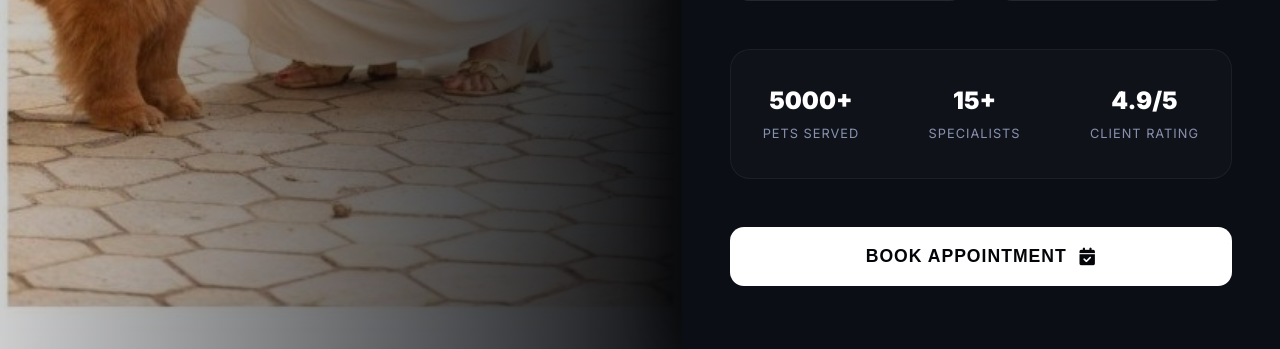
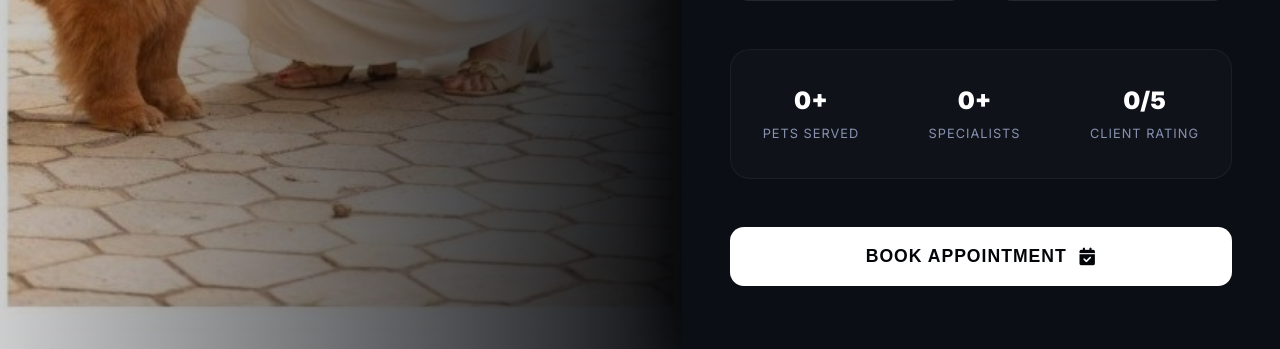
Before and after one commit to SELVAKUMAR-ANALYST/VetSphere, a Django app: page /about/ in a window 1280 px wide. Shown: the part 807-1156 px from the top of the page. Run offline with Django 5.2, Linux system fonts and the light colour scheme; data that the repository does not hold is empty.

Commit message:
feat: make about page stats dynamic based on real DB data

```diff
--- a/dashboard/views.py
+++ b/dashboard/views.py
@@ -133,9 +133,25 @@ def contact_view(request):
     return render(request, "contact.html", {"form": form})
 
 
+
 @user_passes_test(is_admin, login_url="admin_login")
 def admin_message_list(request):
     messages = ContactMessage.objects.all().order_by("-created_at")
     return render(
         request, "dashboard/admin_message_list.html", {"contact_messages": messages}
     )
+
+
+def about_view(request):
+    from django.db.models import Avg
+    from bookings.models import Booking, Review
+    total_bookings = Booking.objects.count()
+    total_staff = User.objects.filter(is_staff=True).count()
+    avg_rating = Review.objects.aggregate(Avg('rating'))['rating__avg'] or 0
+
+    context = {
+        "total_bookings": total_bookings,
+        "total_staff": total_staff,
+        "avg_rating": round(avg_rating, 1),
+    }
+    return render(request, "about.html", context)
--- a/pet_care_management/urls.py
+++ b/pet_care_management/urls.py
@@ -20,7 +20,7 @@ from django.urls import path, include
 from accounts.views import dashboard
 from bookings.views import services_view
 from django.views.generic import TemplateView
-from dashboard.views import contact_view
+from dashboard.views import contact_view, about_view
 
 from django.conf import settings
 from django.conf.urls.static import static
@@ -36,7 +36,7 @@ urlpatterns = [
     path("dashboard/", dashboard, name="dashboard"),
     path(
         "about/",
-        TemplateView.as_view(template_name="about.html"),
+        about_view,
         name="about",
     ),
     path(
--- a/templates/about.html
+++ b/templates/about.html
@@ -60,15 +60,15 @@
 
             <div class="stats-bar">
                 <div class="stat-item">
-                    <span class="stat-num">5000+</span>
+                    <span class="stat-num">{{ total_bookings }}+</span>
                     <span class="stat-label">Pets Served</span>
                 </div>
                 <div class="stat-item">
-                    <span class="stat-num">15+</span>
+                    <span class="stat-num">{{ total_staff }}+</span>
                     <span class="stat-label">Specialists</span>
                 </div>
                 <div class="stat-item">
-                    <span class="stat-num">4.9/5</span>
+                    <span class="stat-num">{{ avg_rating }}/5</span>
                     <span class="stat-label">Client Rating</span>
                 </div>
             </div>
```
